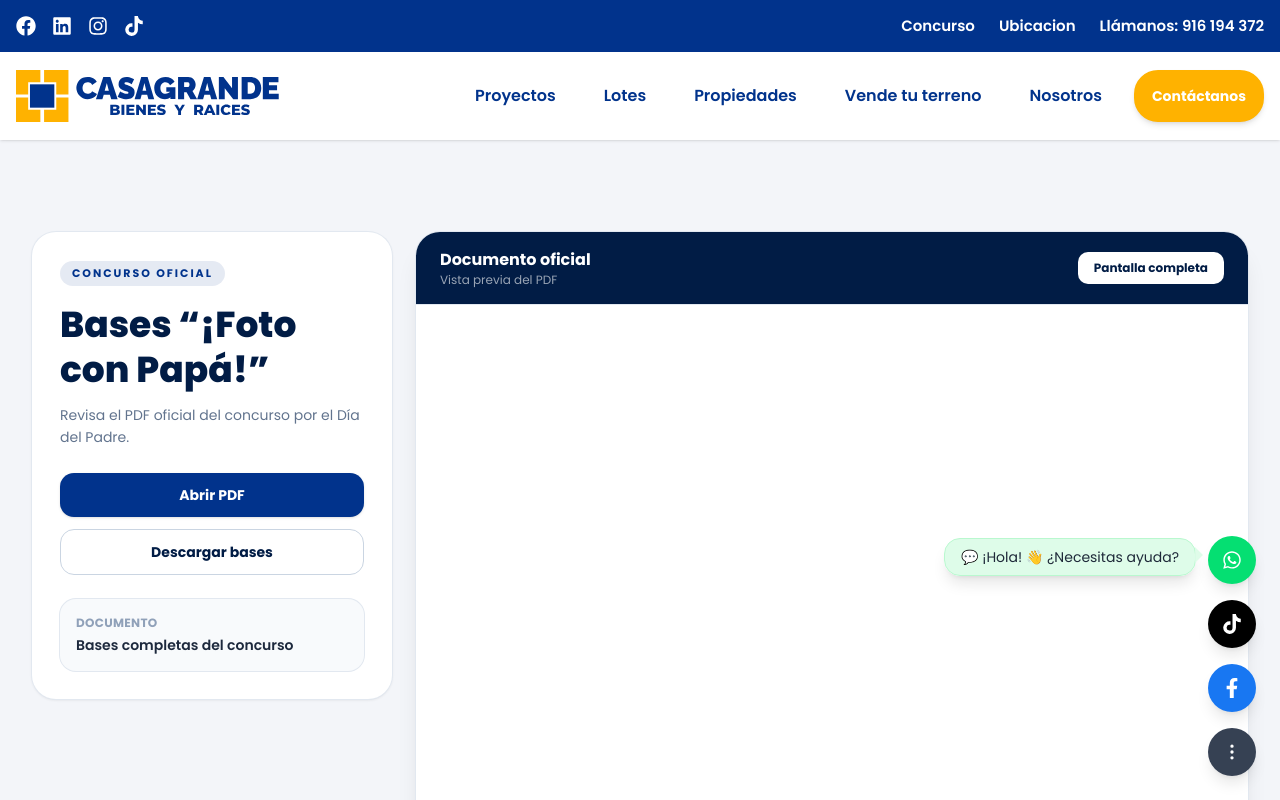
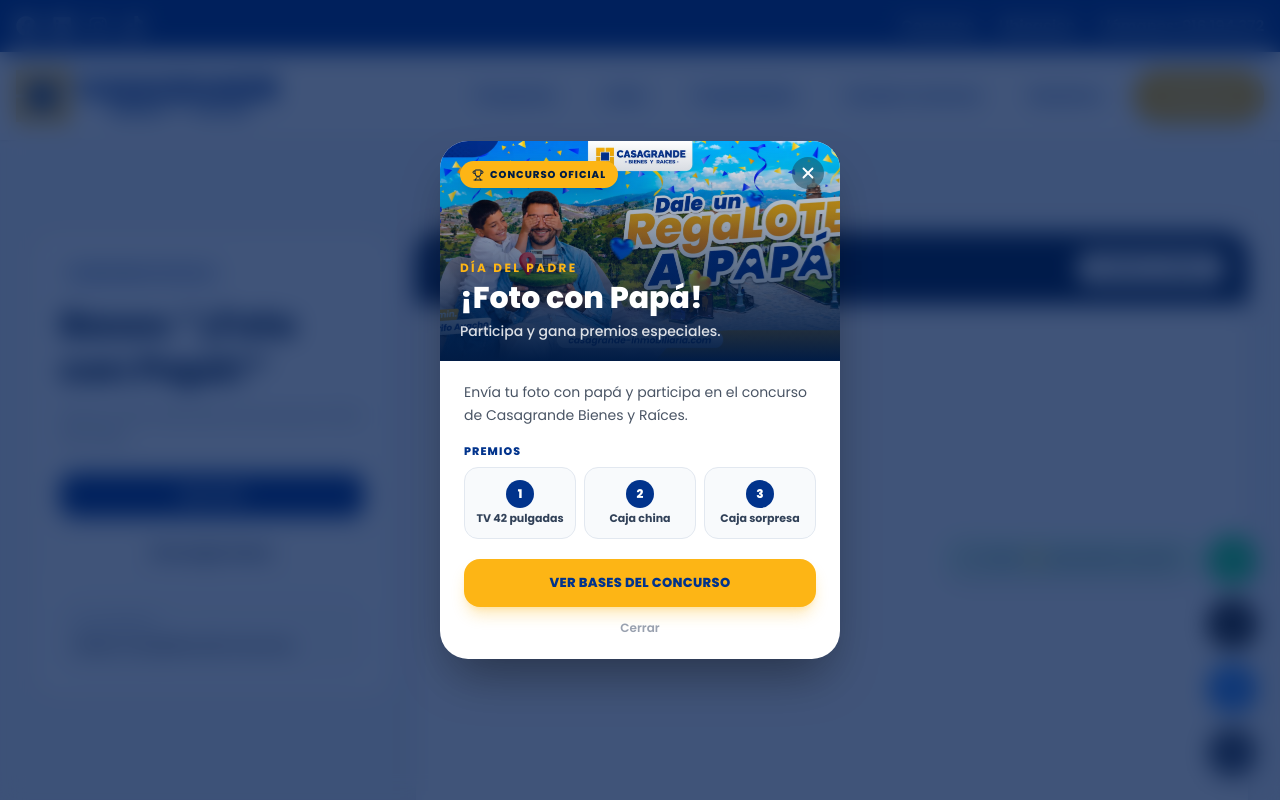
Before and after one commit to henri12356/Casagrande-bienes-y-raices, a Next.js app: page /concurso in a window 1280 px wide. Shown: the top 800 px of the page. Built offline with nearby package versions, Linux system fonts and the light colour scheme.

Commit message:
avanzando

```diff
--- a/app/concurso/layout.tsx
+++ b/app/concurso/layout.tsx
@@ -1,6 +1,8 @@
 // app/concurso-dia-padre/layout.tsx
 import type { Metadata } from "next";
 import type { ReactNode } from "react";
+import LanzamientoPopup from "../LanzamientoPopup";
+import ConcursoPopup from "../concursopo";
 
 /**
  * SEO – Página Concurso Día del Padre
@@ -204,6 +206,7 @@
 
   return (
     <>
+     <ConcursoPopup />
       {children}
 
       <script
--- /dev/null
+++ b/app/concursopo.tsx
@@ -0,0 +1,118 @@
+"use client";
+
+import Image from "next/image";
+import { X, Trophy } from "lucide-react";
+import { useEffect, useState } from "react";
+
+export default function ConcursoPopup() {
+  const [open, setOpen] = useState(false);
+
+  useEffect(() => {
+    const timer = setTimeout(() => setOpen(true), 800);
+    return () => clearTimeout(timer);
+  }, []);
+
+  const cerrarPopup = () => {
+    setOpen(false);
+  };
+
+  if (!open) return null;
+
+  const premios = ["TV 42 pulgadas", "Caja china", "Caja sorpresa"];
+
+  return (
+    <section
+      onClick={(e) => {
+        if (e.target === e.currentTarget) cerrarPopup();
+      }}
+      className="fixed inset-0 z-[9999] flex items-end justify-center bg-[#001B4D]/75 px-0 backdrop-blur-md sm:items-center sm:px-4"
+    >
+      <div className="relative w-full max-w-[400px] overflow-hidden rounded-t-[28px] bg-white shadow-2xl shadow-black/40 sm:rounded-[28px]">
+        <button
+          onClick={cerrarPopup}
+          className="absolute right-4 top-4 z-30 flex h-8 w-8 items-center justify-center rounded-full bg-black/30 text-white backdrop-blur-md transition hover:bg-black/50"
+          aria-label="Cerrar anuncio"
+        >
+          <X size={18} strokeWidth={2.5} />
+        </button>
+
+        <div className="relative h-[205px] w-full overflow-hidden sm:h-[220px]">
+          <Image
+            src="/hero06.webp"
+            alt="Concurso Día del Padre Casagrande"
+            fill
+            priority
+            className="object-cover"
+          />
+
+          <div className="absolute inset-0 bg-gradient-to-t from-[#011c45] via-[#011c45]/55 to-transparent" />
+
+          <div className="absolute left-5 top-5">
+            <span className="inline-flex items-center gap-1.5 rounded-full bg-[#FDB515] px-3 py-1.5 text-[10px] font-black uppercase tracking-widest text-[#011c45] shadow-lg">
+              <Trophy size={12} />
+              Concurso oficial
+            </span>
+          </div>
+
+          <div className="absolute bottom-5 left-5 right-5">
+            <p className="text-xs font-bold uppercase tracking-[0.2em] text-[#FDB515]">
+              Día del Padre
+            </p>
+
+            <h2 className="mt-1 text-3xl font-black leading-tight text-white">
+              ¡Foto con Papá!
+            </h2>
+
+            <p className="mt-1 text-sm font-medium text-white/85">
+              Participa y gana premios especiales.
+            </p>
+          </div>
+        </div>
+
+        <div className="px-5 py-5 sm:px-6">
+          <p className="text-sm leading-relaxed text-gray-600">
+            Envía tu foto con papá y participa en el concurso de Casagrande
+            Bienes y Raíces.
+          </p>
+
+          <div className="mt-4">
+            <p className="mb-2 text-[11px] font-black uppercase tracking-widest text-[#01338C]">
+              Premios
+            </p>
+
+            <div className="grid grid-cols-3 gap-2">
+              {premios.map((premio, index) => (
+                <div
+                  key={premio}
+                  className="rounded-xl border border-slate-200 bg-slate-50 px-2 py-3 text-center"
+                >
+                  <div className="mx-auto mb-1 flex h-7 w-7 items-center justify-center rounded-full bg-[#01338C] text-xs font-black text-white">
+                    {index + 1}
+                  </div>
+
+                  <p className="text-[11px] font-bold leading-tight text-slate-700">
+                    {premio}
+                  </p>
+                </div>
+              ))}
+            </div>
+          </div>
+
+          <button
+            onClick={cerrarPopup}
+            className="mt-5 cursor-pointer flex w-full items-center justify-center rounded-2xl bg-[#FDB515] px-5 py-3.5 text-[13px] font-black uppercase tracking-wide text-[#01338C] shadow-lg shadow-[#FDB515]/30 transition-all hover:bg-[#ffc13b] active:scale-[0.98]"
+          >
+                        Ver bases del concurso
+          </button>
+
+          <button
+            onClick={cerrarPopup}
+            className="mt-3 cursor-pointer w-full text-center text-[12px] font-semibold text-gray-400 transition-colors hover:text-gray-700"
+          >
+            Cerrar
+          </button>
+        </div>
+      </div>
+    </section>
+  );
+}
```
Also changed, not shown: 1 other file (tests, documents, lock files or other folders).
